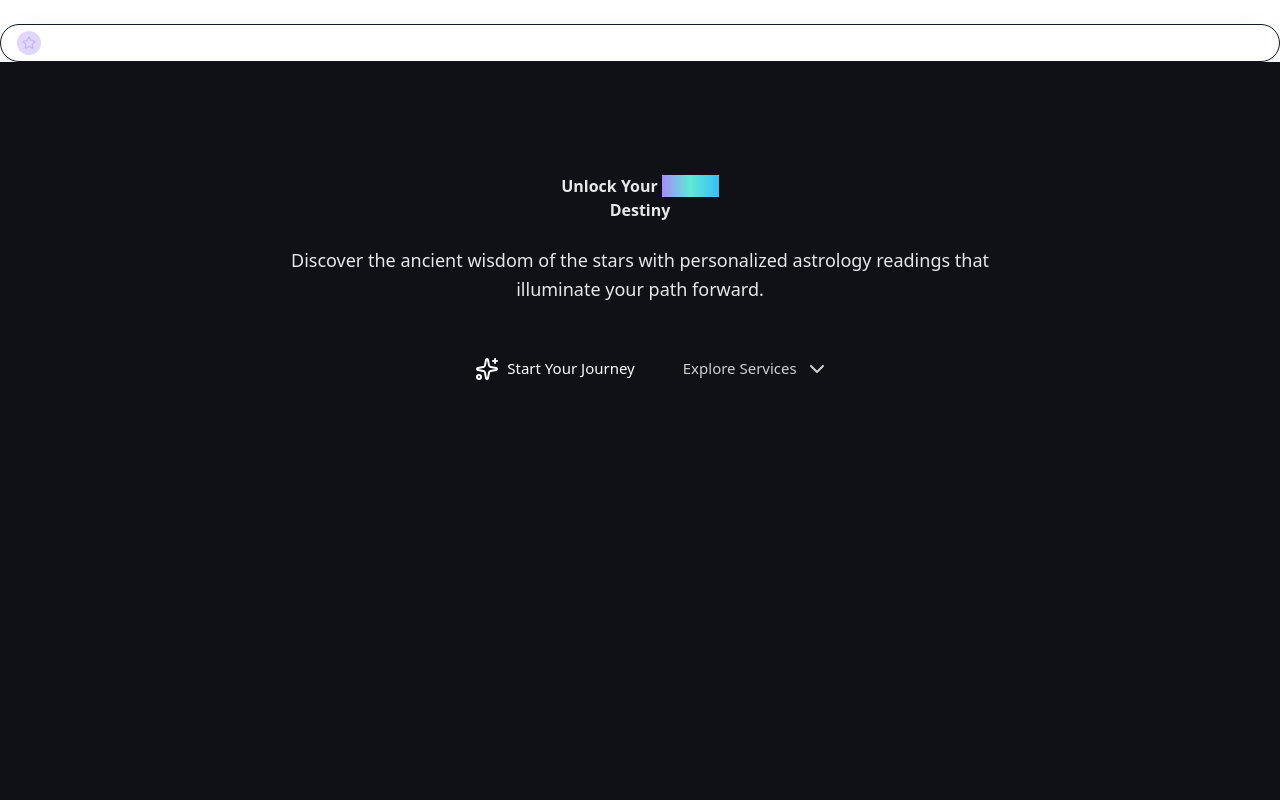
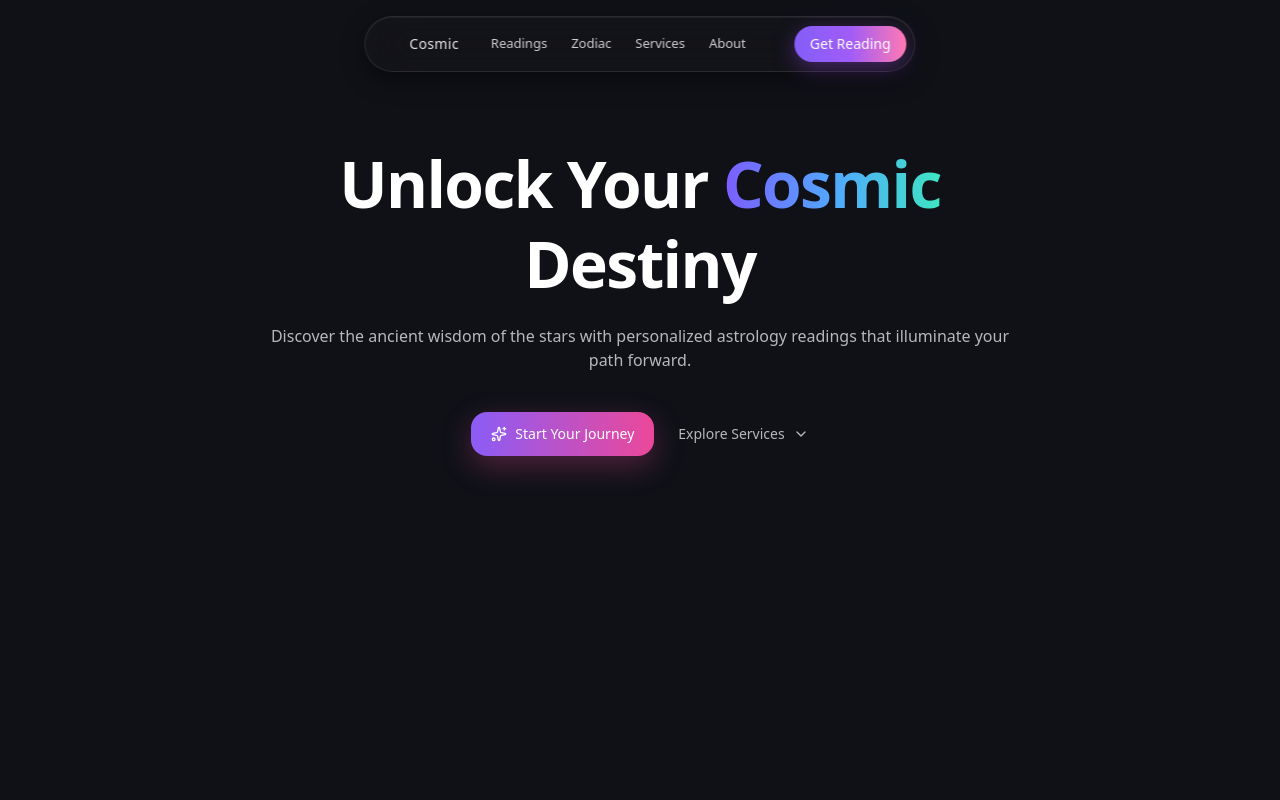
Before and after one commit to LelyshB/frontNuxt, a Nuxt app: page / in a window 1280 px wide. Shown: the top 800 px of the page. Built offline with nearby package versions, Linux system fonts and the light colour scheme.

Commit message:
fix: drop duplicate </template>; set compatibilityDate

```diff
--- a/app/components/AppHeader.vue
+++ b/app/components/AppHeader.vue
@@ -1,53 +1,49 @@
 <script setup lang="ts">
-import { Star } from 'lucide-vue-next'
-
 const nav = [
-  { to: '/readings', label: 'Readings' },
-  { to: '/zodiac',   label: 'Zodiac'   },
-  { to: '/services', label: 'Services' },
-  { to: '/about',    label: 'About'    },
+  { label: 'Readings', to: '/astro' },
+  { label: 'Zodiac',   to: '/lunar' },
+  { label: 'Services', to: '/tarot' },
+  { label: 'About',    to: '/about' },
 ]
 </script>
 
 <template>
-  <header class="pt-6">
-    <div class="container">
+  <!-- «пилюля» фиксирована сверху по центру -->
+  <header class="fixed left-1/2 top-4 z-50 -translate-x-1/2">
     <div
-        class="mx-auto rounded-full border shadow
-               flex items-center justify-between px-4"
-        style="
-          height: var(--header-h);
-          background: var(--header-bg);
-          border-color: var(--header-ring);
-          border-width: 1px;
-          box-shadow: 0 10px 30px -15px rgba(0,0,0,.60);
-        "
-      >
-        <!-- Бренд слева -->
-        <NuxtLink to="/" class="flex items-center gap-2 text-white/90">
-          <span class="inline-grid place-items-center w-6 h-6 rounded-full"
-                style="background: rgba(139,92,246,.25)">
-            <Star class="w-3.5 h-3.5" style="color:#c4b5fd" />
-          </span>
-          <span class="font-semibold">Cosmic</span>
+      class="flex h-14 items-center gap-6 rounded-full
+             border border-white/10 bg-[#14151a]/80 px-4 pl-3 pr-2
+             shadow-[inset_0_1px_0_rgba(255,255,255,.06),0_8px_24px_rgba(0,0,0,.45)]
+             backdrop-blur-xl">
+      <!-- логотип -->
+      <NuxtLink to="/" class="flex items-center gap-2 rounded-full px-2 py-1">
+        <span class="i-lucide-sparkles h-4 w-4 text-violet-400"></span>
+        <span class="text-sm font-medium tracking-wide text-white/90">Cosmic</span>
       </NuxtLink>
 
-        <!-- Центр: навигация -->
-        <nav class="hidden md:flex items-center gap-8 text-[15px] text-white/70">
-          <NuxtLink v-for="i in nav" :key="i.to" :to="i.to"
-                    class="hover:text-white transition">{{ i.label }}</NuxtLink>
+      <!-- навигация -->
+      <nav class="hidden md:flex items-center gap-6 text-[13px] text-white/80">
+        <NuxtLink
+          v-for="item in nav" :key="item.to" :to="item.to"
+          class="transition hover:text-white/95"
+          active-class="text-white"
+        >
+          {{ item.label }}
+        </NuxtLink>
       </nav>
 
-        <!-- Справа: CTA -->
-        <NuxtLink to="/readings"
-          class="text-sm font-medium text-white px-5 py-2 rounded-full transition"
-          style="
-            background: linear-gradient(90deg,var(--grad-from),var(--grad-via),var(--grad-to));
-            box-shadow: var(--grad-shadow);
-          ">
+      <div class="grow"></div>
+
+      <!-- CTA -->
+      <NuxtLink
+        to="/astro"
+        class="rounded-full px-4 py-2 text-sm font-medium text-white
+               bg-gradient-to-r from-[#845EF7] via-[#A15CF7] to-[#FF7AB3]
+               shadow-[0_6px_22px_rgba(168,78,255,.35)]
+               transition hover:brightness-110 active:translate-y-px"
+      >
         Get Reading
       </NuxtLink>
     </div>
-    </div>
   </header>
 </template>
--- a/app/components/HeroCosmic.vue
+++ b/app/components/HeroCosmic.vue
@@ -3,49 +3,56 @@ import { Sparkles, ChevronDown } from 'lucide-vue-next'
 </script>
 
 <template>
-  <section class="relative overflow-hidden">
-    <!-- Фон: дымка + доты -->
-    <div class="absolute inset-0 -z-10">
-      <div class="absolute inset-0 opacity-60"
-           style="background: radial-gradient(60% 45% at 50% 0%, var(--aura), transparent 60%);" />
-      <div class="absolute inset-0"
-           style="
-             background-image: radial-gradient(var(--dot) 1px, transparent 1px);
-             background-size: var(--dot-size) var(--dot-size);
-             background-position: center;
-           " />
+  <section class="relative overflow-hidden py-28 md:py-36">
+    <!-- мягкая «аура» -->
+    <div class="pointer-events-none absolute inset-0 -z-10 [mask-image:radial-gradient(ellipse_at_center,black,transparent_70%)]">
+      <div class="absolute left-1/2 top-0 size-[56rem] -translate-x-1/2 rounded-full
+                  bg-[radial-gradient(ellipse_at_center,_rgba(67,97,238,.35),_transparent_60%)] blur-3xl"></div>
     </div>
 
+    <!-- мелкие точки фона (если нужен StarfieldCanvas — просто раскомментируй)
+    <StarfieldCanvas class="absolute inset-0 -z-10 opacity-25" />
+    -->
+
     <div class="container">
-      <div class="py-28 text-center text-white/90 max-w-3xl mx-auto">
-        <h1 class="font-semibold"
-            :style="{ fontSize: 'var(--h1-size)', letterSpacing:'var(--h1-kerning)', lineHeight:'var(--h1-leading)' }">
+      <div class="mx-auto max-w-3xl text-center">
+        <h1 class="text-[44px] leading-tight font-semibold tracking-tight md:text-[64px]">
           Unlock Your
-          <span class="bg-clip-text text-transparent"
-                style="background: linear-gradient(90deg,#a78bfa,#5eead4,#38bdf8)">
+          <span
+            class="bg-gradient-to-r from-[#7C5CFF] via-[#52A7FF] to-[#3EE5C3]
+                   bg-clip-text text-transparent"
+          >
             Cosmic
-          </span><br/>
+          </span>
+          <br class="hidden md:block" />
           Destiny
         </h1>
 
-        <p class="mt-6 text-lg leading-relaxed" style="color: var(--subtle)">
+        <p class="mt-5 text-white/70">
           Discover the ancient wisdom of the stars with personalized astrology
           readings that illuminate your path forward.
         </p>
 
         <div class="mt-10 flex items-center justify-center gap-6">
-          <NuxtLink to="/readings"
-            class="inline-flex items-center gap-2 text-[15px] font-medium text-white px-6 py-3 rounded-full transition"
-            style="background: linear-gradient(90deg,var(--grad-from),var(--grad-via),var(--grad-to)); box-shadow: var(--grad-shadow);">
-            <Sparkles class="w-4.5 h-4.5" />
+          <NuxtLink
+            to="/astro"
+            class="group inline-flex items-center gap-2 rounded-2xl px-5 py-3
+                   text-sm font-medium text-white
+                   bg-gradient-to-r from-[#8B5CF6] to-[#EC4899]
+                   shadow-[0_10px_30px_rgba(236,72,153,.3)]
+                   transition hover:brightness-110 active:translate-y-px"
+          >
+            <Sparkles class="h-4 w-4" />
             Start Your Journey
           </NuxtLink>
 
-          <NuxtLink to="/services"
-            class="inline-flex items-center gap-2 text-[15px] text-white/80 hover:text-white transition">
+          <button
+            type="button"
+            class="inline-flex items-center gap-2 text-sm text-white/70 transition hover:text-white"
+          >
             Explore Services
-            <ChevronDown class="w-4.5 h-4.5" />
-          </NuxtLink>
+            <ChevronDown class="h-4 w-4" />
+          </button>
         </div>
       </div>
     </div>
--- a/nuxt.config.ts
+++ b/nuxt.config.ts
@@ -4,7 +4,7 @@ export default defineNuxtConfig({
     '@nuxtjs/tailwindcss',
     '@vueuse/motion/nuxt',
   ],
-  nitro: { compatibilityDate: '2025-09-22' }, // убирает предупреждение Nitro
+  nitro: { compatibilityDate: '2025-09-22' },
   tailwindcss: { viewer: true },
   app: {
     head: {
```
Also changed, not shown: app/components/AppFooter.vue (line endings or trailing spaces), app/components/ZodiacTeaser.vue (line endings or trailing spaces), app/pages/index.vue (line endings or trailing spaces), app/pages/lunar.vue (line endings or trailing spaces). Lines whose indentation alone changed are shown as unchanged.
